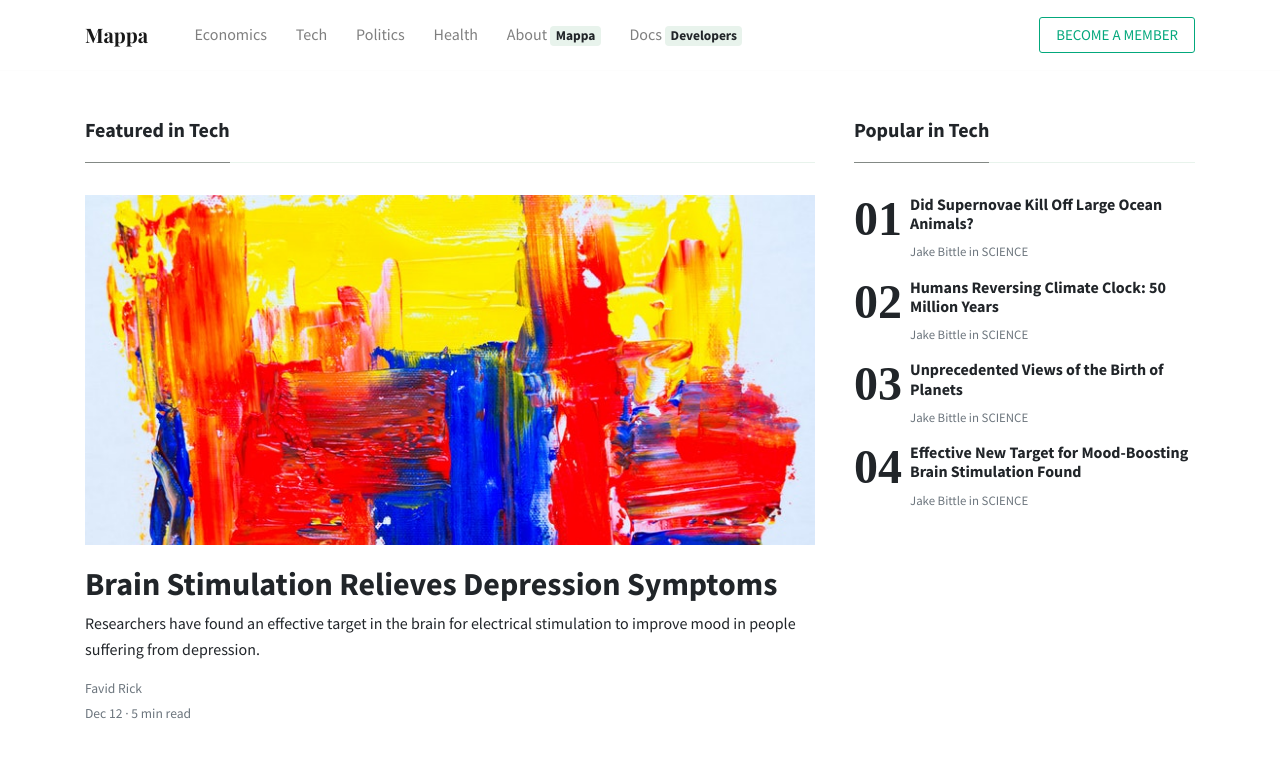
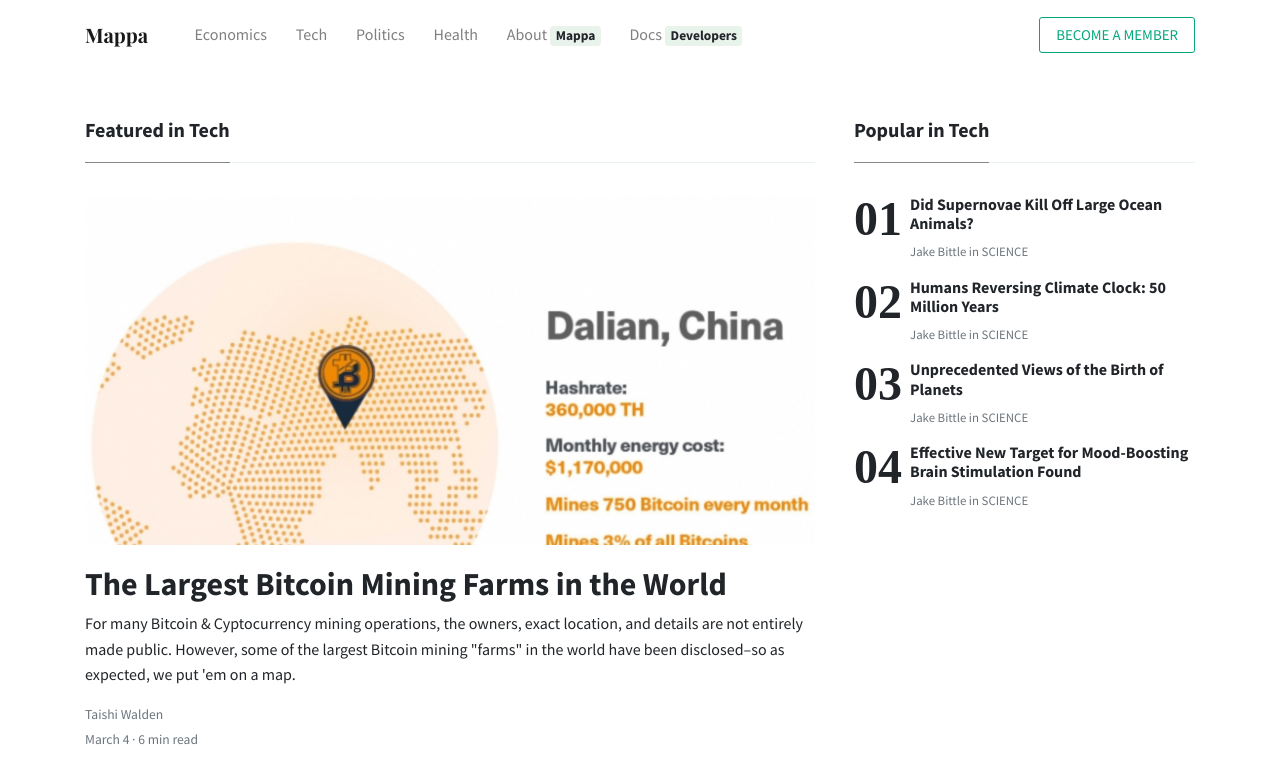
Before and after one commit to taishiwalden/mappa.news, a website: page tech.html in a window 1280 px wide. Shown: the top 771 px of the page. Drawn offline with nearby package versions, Linux system fonts and the light colour scheme.

Commit message:
added tech page

```diff
--- a/tech.html
+++ b/tech.html
@@ -72,20 +72,20 @@
                 <!--Change Category-->
                 <div class="card border-0 mb-5 box-shadow">
                     <div
-                        style="background-image: url(./assets/img/demo/1.jpg); height: 350px; background-size: cover; background-repeat: no-repeat;">
+                        style="background-image: url(./assets/img/demo/tech-home.png); height: 350px; background-size: cover; background-repeat: no-repeat;">
                     </div>
                     <div class="card-body px-0 pb-0 d-flex flex-column align-items-start">
                         <h2 class="h2 font-weight-bold">
-                            <a class="text-dark" href="./article.html">Brain Stimulation Relieves Depression
-                                Symptoms</a>
+                            <a class="text-dark" href="./article.html">The Largest Bitcoin Mining Farms in the World</a>
                         </h2>
                         <p class="card-text">
-                            Researchers have found an effective target in the brain for electrical stimulation to
-                            improve mood in people suffering from depression.
+                            For many Bitcoin & Cyptocurrency mining operations, the owners, exact location, and details
+                            are not entirely made public. However, some of the largest Bitcoin mining "farms" in the
+                            world have been disclosed–so as expected, we put 'em on a map.
                         </p>
                         <div>
-                            <small class="d-block"><a class="text-muted" href="./author.html">Favid Rick</a></small>
-                            <small class="text-muted">Dec 12 · 5 min read</small>
+                            <small class="d-block"><a class="text-muted" href="./author.html">Taishi Walden</a></small>
+                            <small class="text-muted">March 4 · 6 min read</small>
                         </div>
                     </div>
                 </div>
```
Also changed, not shown: assets/img/demo/tech-home.png (added).
